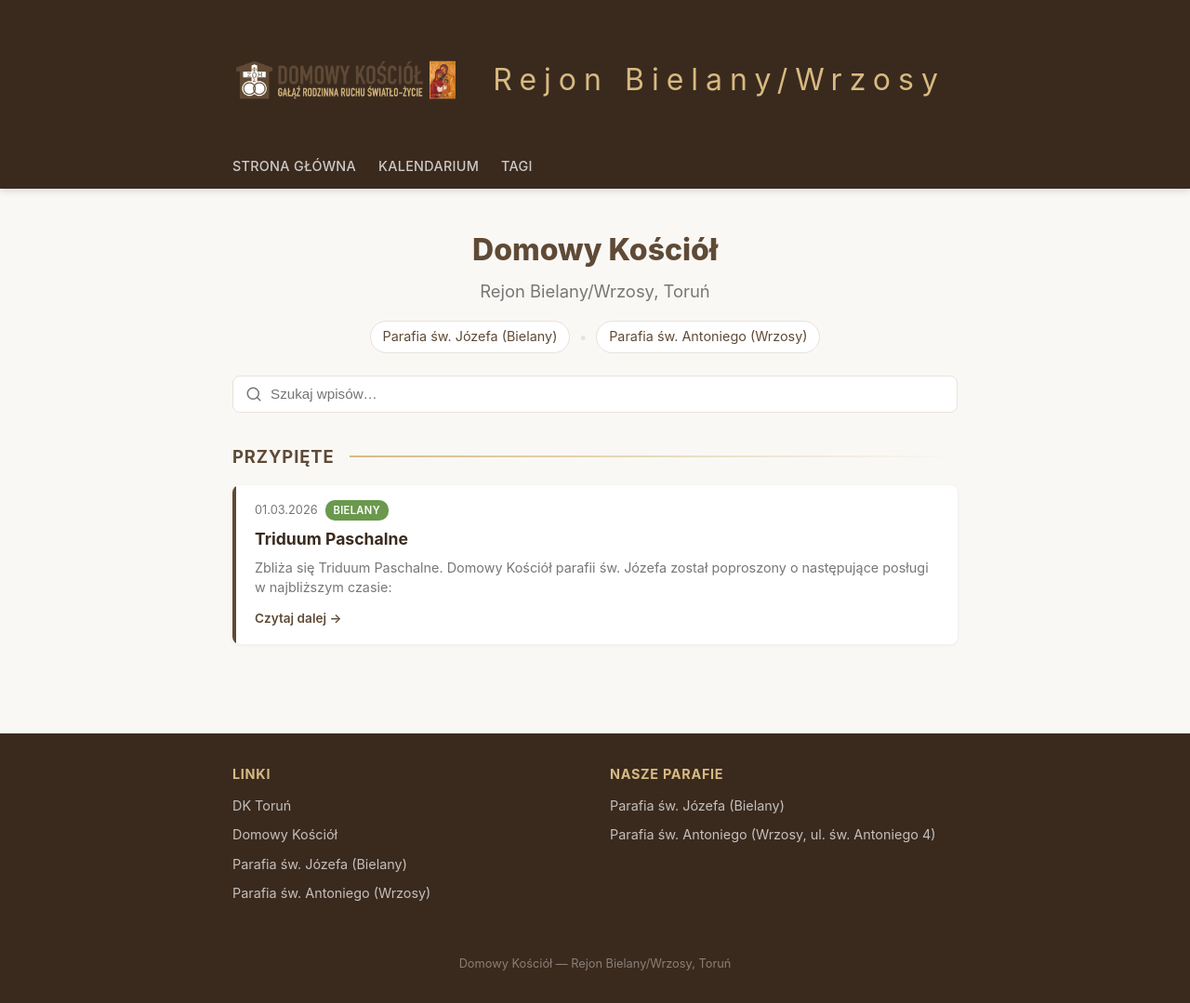
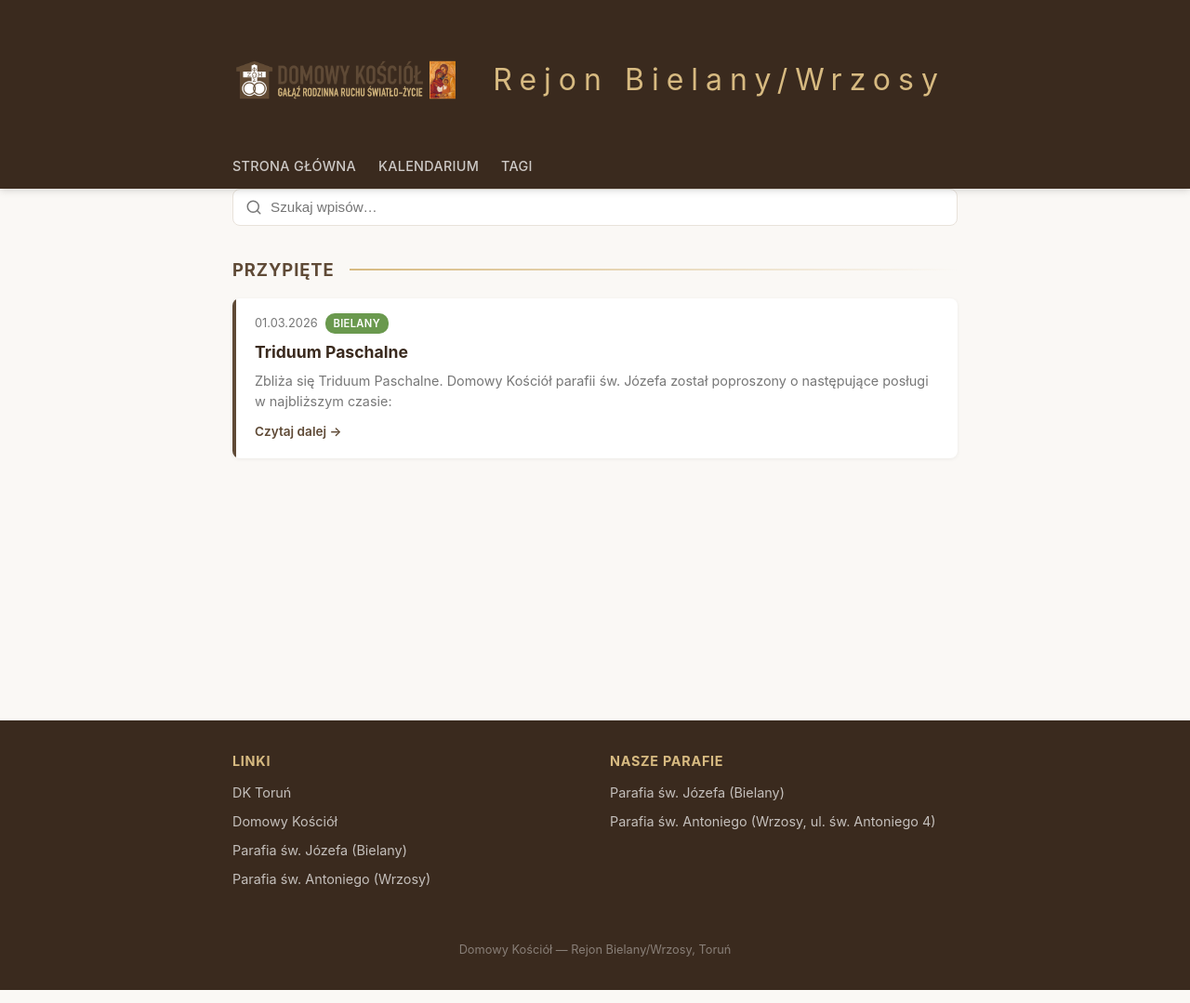
Before and after one commit to dk-bielany-torun/dk-bielany-torun.github.io, a Jekyll site: the page built from index.md, in a window 1280 px wide. Shown: the whole page at 93% size. Built offline with Jekyll 4.4.1, drawn with Linux system fonts in a browser that asks for light colours; comment, search, counter and statistics services are not loaded.

Commit message:
Remove hero section from homepage

```diff
--- a/_layouts/home.html
+++ b/_layouts/home.html
@@ -2,17 +2,6 @@
 layout: default
 ---
 
-<section class="hero">
-  <h1>Domowy Kościół</h1>
-  <p class="hero-subtitle">Rejon Bielany/Wrzosy, Toruń</p>
-  <div class="hero-parishes">
-    <a href="https://www.jozeftorun.pl/" target="_blank" rel="noopener" class="parish-link">Parafia św. Józefa (Bielany)</a>
-    <span class="hero-sep">&bull;</span>
-    <a href="https://antoni-torun.pl/" target="_blank" rel="noopener" class="parish-link">Parafia św. Antoniego (Wrzosy)</a>
-  </div>
-</section>
-
-{{ content }}
 
 <div id="search-container" class="search-container">
   <svg class="search-icon" xmlns="http://www.w3.org/2000/svg" width="18" height="18" viewBox="0 0 24 24" fill="none" stroke="currentColor" stroke-width="2" stroke-linecap="round" stroke-linejoin="round"><circle cx="11" cy="11" r="8"/><path d="m21 21-4.3-4.3"/></svg>
```
